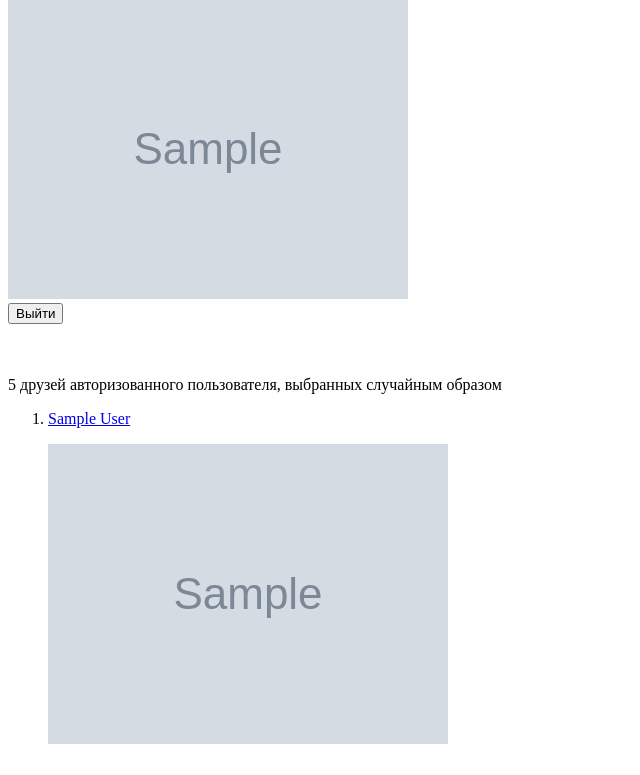
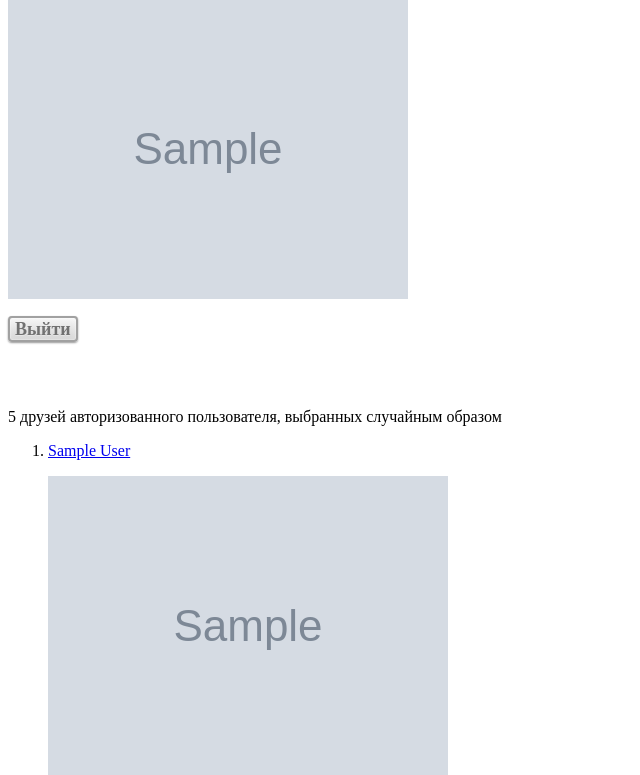
Before and after one commit to PavliukKonstantin/vk-oauth, a Django app: template vk_oauth/app/templates/vk_friends.html in a window 1280 px wide. Shown: the part 85-860 px from the top of the page, without its empty margins (0-640 px from the left). Before the commit the page ends 829 px from the top, so only its background shows below. Run offline with Django 3.2, Linux system fonts and the light colour scheme; a user stored in the database is signed in; tables that the repository leaves empty hold one stand-in row (values such as "Sample post"); the template is opened without the code that fills it: most values are stand-ins (such as "Sample title", 1, 10 or a date in 2020); grey boxes marked "Sample" are stand-in pictures.

Commit message:
Add style for buttons

```diff
--- /dev/null
+++ b/vk_oauth/app/templates/base.html
@@ -0,0 +1,48 @@
+<!DOCTYPE html>
+<html lang="en">
+
+<head>
+    {% block title %}<title>Emphasoft vk-oauth</title>{% endblock %}
+
+    <style>
+        a.button {
+            font-size: 18px;
+            text-decoration: none;
+            cursor: pointer;
+            width: 120px;
+            font-weight: bold;
+            margin: 20px auto;
+            text-align: center;
+            padding: 1px 5px;
+            color: #717171;
+            -webkit-border-radius: 4px;
+            -moz-border-radius: 4px;
+            border-radius: 4px;
+            text-shadow: 0 1px 0 rgba(255, 255, 255, 0.3);
+            -webkit-box-shadow: inset 0 0 0 1px rgba(255, 255, 255, 0.2), inset 0 0 6px 0 rgba(255, 255, 255, 0.3), 0 1px 2px rgba(0, 0, 0, 0.4);
+            -moz-box-shadow: inset 0 0 0 1px rgba(255, 255, 255, 0.2), inset 0 0 6px 0 rgba(255, 255, 255, 0.3), 0 1px 2px rgba(0, 0, 0, 0.4);
+            box-shadow: inset 0 0 0 1px rgba(255, 255, 255, 0.2), inset 0 0 6px 0 rgba(255, 255, 255, 0.3), 0 1px 2px rgba(0, 0, 0, 0.4);
+            background: #f6f6f6;
+            background: -webkit-gradient(linear, left top, left bottom, from(#f6f6f6), to(#d4d4d4));
+            background: -webkit-linear-gradient(#f6f6f6, #d4d4d4);
+            background-image: -moz-linear-gradient(top, #f6f6f6, #d4d4d4);
+            background-image: -moz-gradient(top, #f6f6f6, #d4d4d4);
+            border: 2px solid #a1a1a1;
+        }
+
+        a.button:hover {
+            background: #f6f6f6;
+            background: -webkit-gradient(linear, left top, left bottom, from(#f6f6f6), to(#ececec));
+            background: -webkit-linear-gradient(#f6f6f6, #ececec);
+            background-image: -moz-linear-gradient(top, #f6f6f6, #ececec);
+            background-image: -moz-gradient(top, #f6f6f6, #ececec);
+        }
+    </style>
+
+</head>
+
+<body>
+    {% block content %}{% endblock %}
+</body>
+
+</html>
--- a/vk_oauth/app/templates/vk_friends.html
+++ b/vk_oauth/app/templates/vk_friends.html
@@ -1,11 +1,7 @@
-<!DOCTYPE html>
-<html lang="en">
+{% extends "base.html" %}
 
-<head>
-    {% block title %}<title>vk_oauth</title>{% endblock %}
-</head>
 
-<body>
+{% block content %}
 
 {% if user.is_authenticated %}
 
@@ -15,11 +11,7 @@
 </p>
 <a href="https://vk.com/id{{ account_info.id}}"><img src="{{ account_info.photo_200_orig }}"></a>
 
-    <form method="post" action="{% url 'app_logout'%}">
-        {% csrf_token %}
-        <button>Выйти</button>
-    </form>
-
+<p><a href="{% url 'app_logout'%}" class='button'>Выйти</a></p>
 <br>
 <br>
 
@@ -41,12 +33,6 @@
 
 <p>5 случайных друзей отображаются только для авторизованных пользователей</p>
 
-    <form method="post" action="{% url 'social:begin' 'vk-oauth2' %}">
-        {% csrf_token %}
-        <button>Авторизоваться</button>
-    </form>
-
+<p><a href="{% url 'social:begin' 'vk-oauth2' %}" class='button'>Авторизоваться</a></p>
 {% endif %}
-</body>
-
-</html>
+{% endblock %}
```
Also changed, not shown: vk_oauth/app/templates/login.html (+6 -4 lines). Lines whose indentation alone changed are shown as unchanged.
